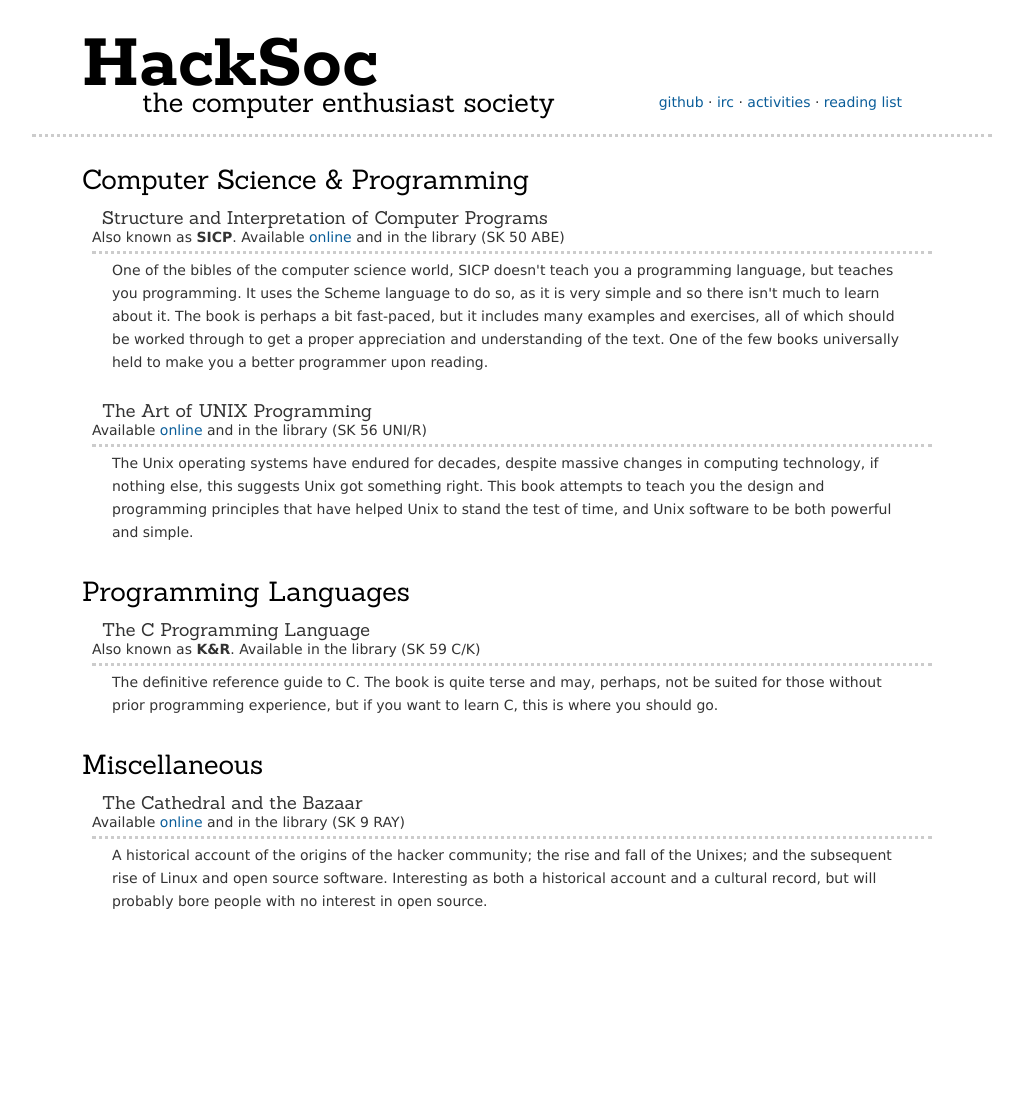
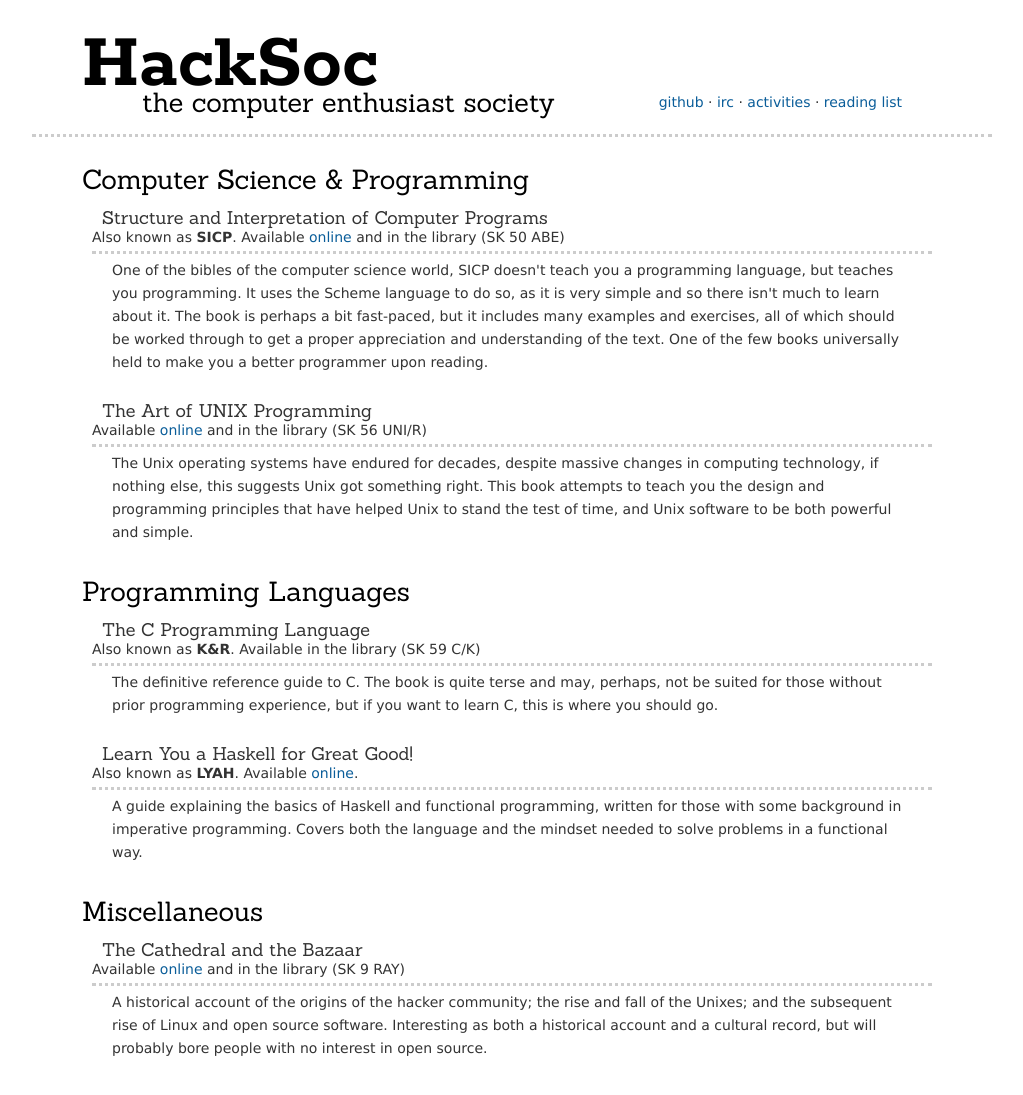
Before and after one commit to HackSoc/hacksoc.org, a Jekyll site: the page built from reading.html, in a window 1280 px wide. Shown: the whole page, without its empty margins (128-1151 px from the left). Built offline with Jekyll 4.4.1, drawn with Linux system fonts in a browser that asks for light colours; some web fonts are replaced; before the commit the page ends 948 px from its top, so only the background shows below that.

Commit message:
Added LYAH to the reading list

```diff
--- a/reading.html
+++ b/reading.html
@@ -48,6 +48,19 @@
   go.</p>
 </article>
 
+<article>
+  <header>
+    <h3>Learn You a Haskell for Great Good!</h3>
+    <span>Also known as <strong>LYAH</strong>.
+      Available <a href="http://learnyouahaskell.com/chapters">online</a>.</span>
+  </header>
+
+  <p>A guide explaining the basics of Haskell and functional
+  programming, written for those with some background in imperative
+  programming. Covers both the language and the mindset needed to
+  solve problems in a functional way.</p>
+</article>
+
 <h2>Miscellaneous</h2>
 
 <article>
```
